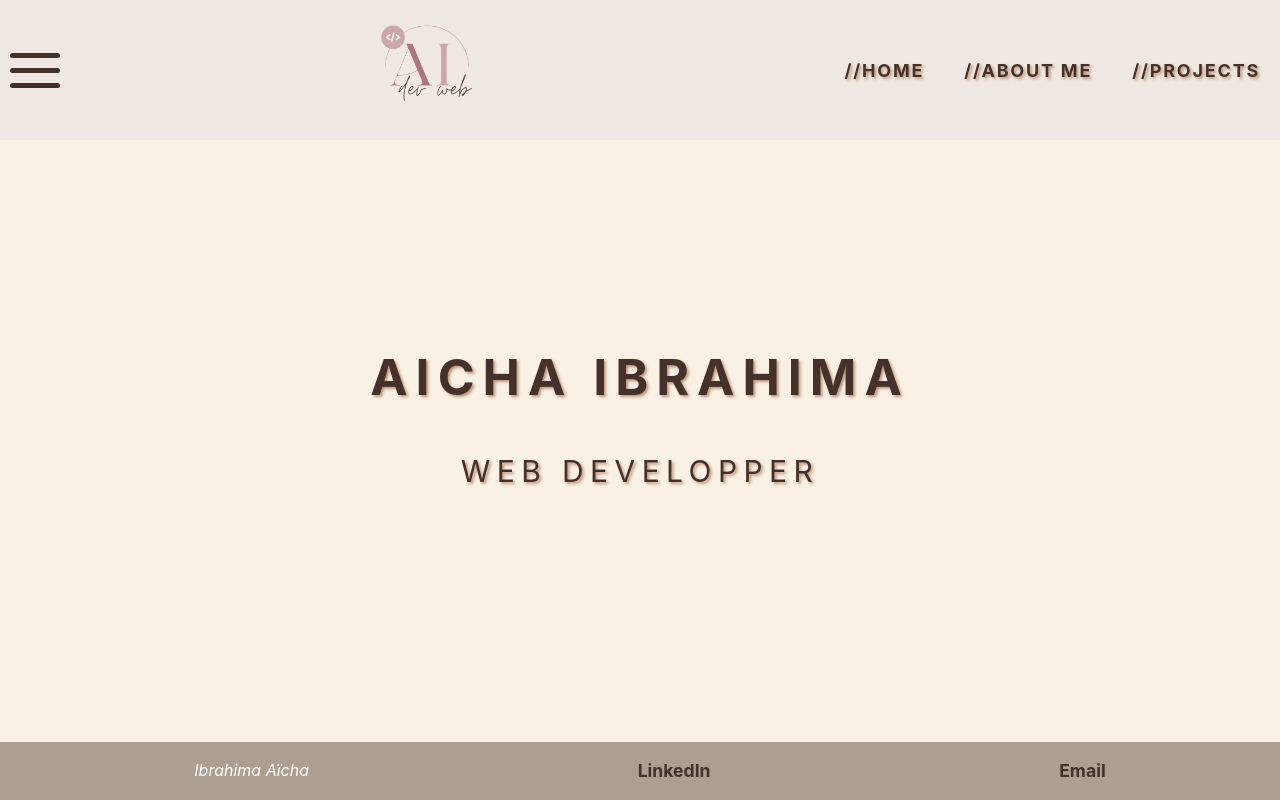
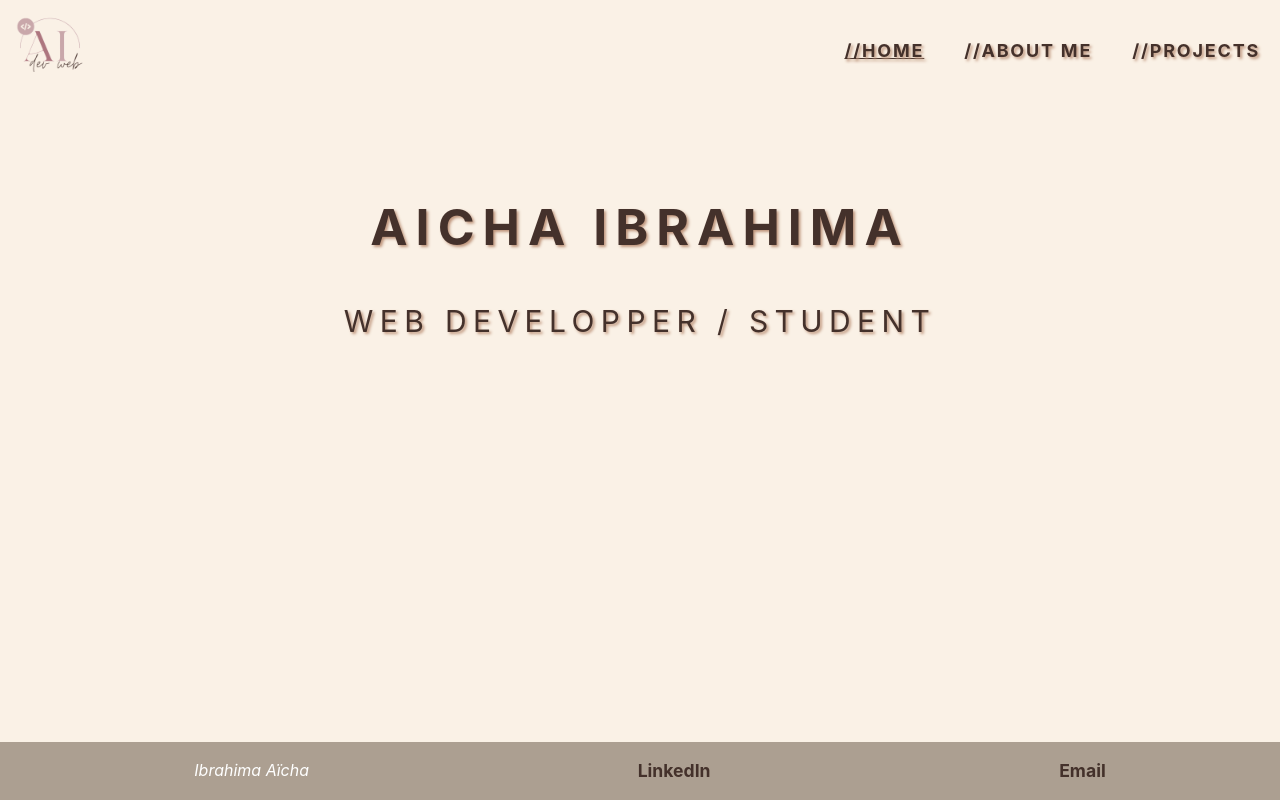
Before and after one commit to IbAisha/portfolio, a React (Vite) app: page / in a window 1280 px wide. Built offline with nearby package versions, Linux system fonts and the light colour scheme.

Commit message:
css editing + aboutme text

```diff
--- a/src/App.css
+++ b/src/App.css
@@ -8,7 +8,7 @@
 
 
 nav {
-  background-color: rgba(240, 232, 227, 0.911);
+  /* background-color: rgba(240, 232, 227, 0.911); */
   display: flex;
   align-items: center;
   justify-content: space-between;
@@ -89,7 +89,7 @@
 }
 
 nav>img {
-  width: 140px;
+  width: 100px;
   position: sticky;
 }
 
@@ -98,6 +98,11 @@
   justify-content: space-between;
   list-style: none;
 }
+
+.menu {
+  display: none;
+}
+
 
 li{
 padding: 0 20px;
@@ -115,7 +120,7 @@
   letter-spacing: .1em;
 }
 
-a:hover {
+.navlink>li>a:hover {
   color: beige;
   text-shadow: 2px 2px 3px rgb(68, 49, 43);;
   letter-spacing: .4em ;
@@ -123,7 +128,7 @@
   transition: 0.3s;
 }
 
-.active {
+.navlink>li>.active {
   text-decoration: underline;
 }
 
@@ -139,7 +144,22 @@
 }
 
 .title {
-  margin-top: 200px;
+  margin-top: 90px;
 }
 
 }
+
+section {
+  margin: 10px;
+  padding: 20px;
+  border-radius: 5px;
+  background-color: rgb(253, 249, 249);
+  color: #44312b;
+  width: 200px;
+}
+
+#aboutme {
+  display: flex;
+  justify-content: center;
+  color: #44312b;
+}
--- a/src/components/Navbar/Nav.jsx
+++ b/src/components/Navbar/Nav.jsx
@@ -5,8 +5,8 @@
 
   return (
   <>
-    <nav className='Logo'>
-      <img src="../src/assets/img/Logodw.png" width='120px' alt="logo Ibrahima Aicha" />
+    <nav>
+      <img className='logo'src="../src/assets/img/Logodw.png" width='120px' alt="logo Ibrahima Aicha" />
     </nav>
   </>
   )
--- a/src/components/Title.jsx
+++ b/src/components/Title.jsx
@@ -4,8 +4,7 @@
         <main>
             <div className="title">
                 <h1>Aicha Ibrahima</h1>
-                <h2>Web Developper</h2>
-
+                <h2>Web Developper / Student</h2>
             </div>
         </main>
     )
--- a/src/pages/aboutme.jsx
+++ b/src/pages/aboutme.jsx
@@ -1,4 +1,12 @@
 export function About() {
 
-    return ( <h1>A propos de moi</h1> );
+    return (
+        <div className="about">
+            <h1 id="aboutme">ABOUT ME</h1>
+            <section>
+                My name is Aïcha Ibrahima,
+                I'm a student IT and I'm passionate by coding.
+            </section>
+        </div>
+    );
 }
```
